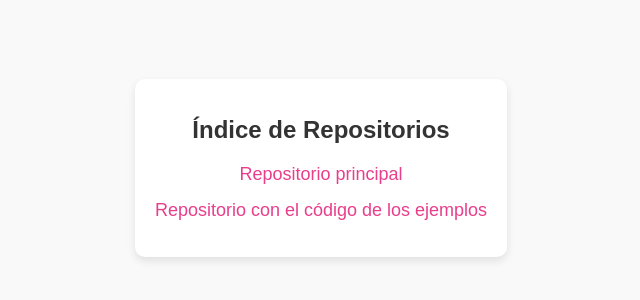
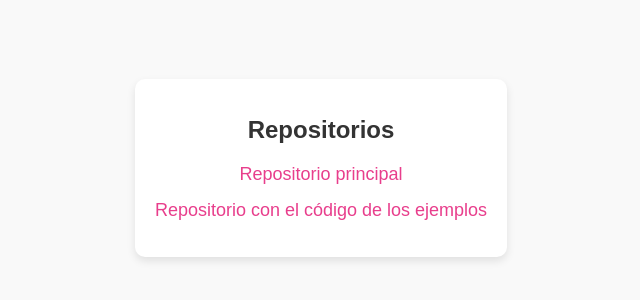
Before and after one commit to OpenWebinarsNet/Gesti-n-de-contenedores-con-Podman, a plain HTML site: page index.html in a window 1280 px wide. Shown: the part 232-532 px from the top of the page, without its empty margins (319-959 px from the left). Drawn offline with Linux system fonts and the light colour scheme.

Commit message:
Update index.html

```diff
--- a/index.html
+++ b/index.html
@@ -3,7 +3,7 @@
 <head>
     <meta charset="UTF-8">
     <meta name="viewport" content="width=device-width, initial-scale=1.0">
-    <title>Índice de Repositorios</title>
+    <title>Repositorios</title>
     <style>
         body {
             font-family: Arial, sans-serif;
@@ -49,7 +49,7 @@
 <body>
 
     <div class="container">
-        <h1>Índice de Repositorios</h1>
+        <h1>Repositorios</h1>
         <ul>
             <li><a href="https://github.com/OpenWebinarsNet/curso_podman_ow" target="_blank">Repositorio principal</a></li>
             <li><a href="https://github.com/OpenWebinarsNet/ejemplos_curso_podman_ow" target="_blank">Repositorio con el código de los ejemplos</a></li>
```
